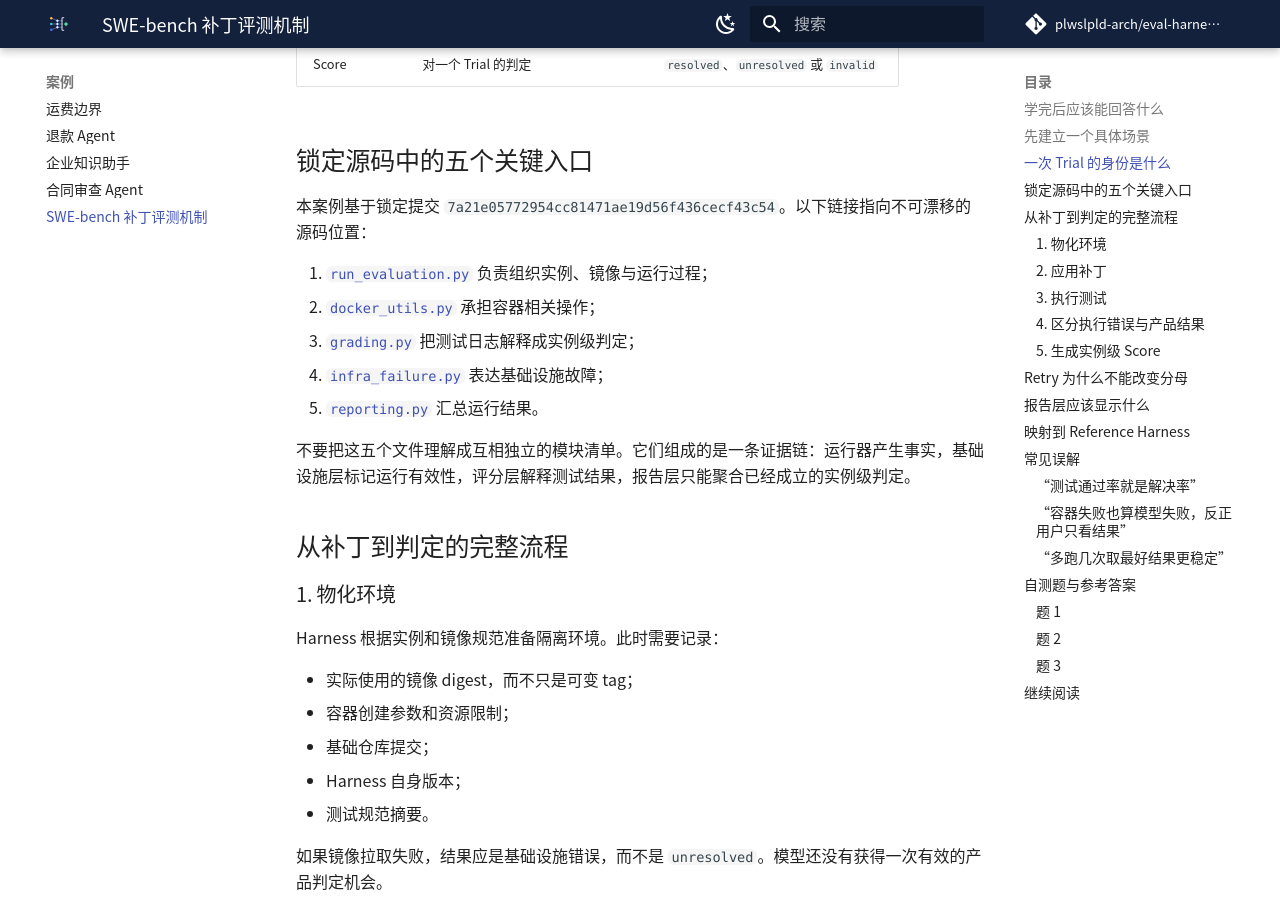
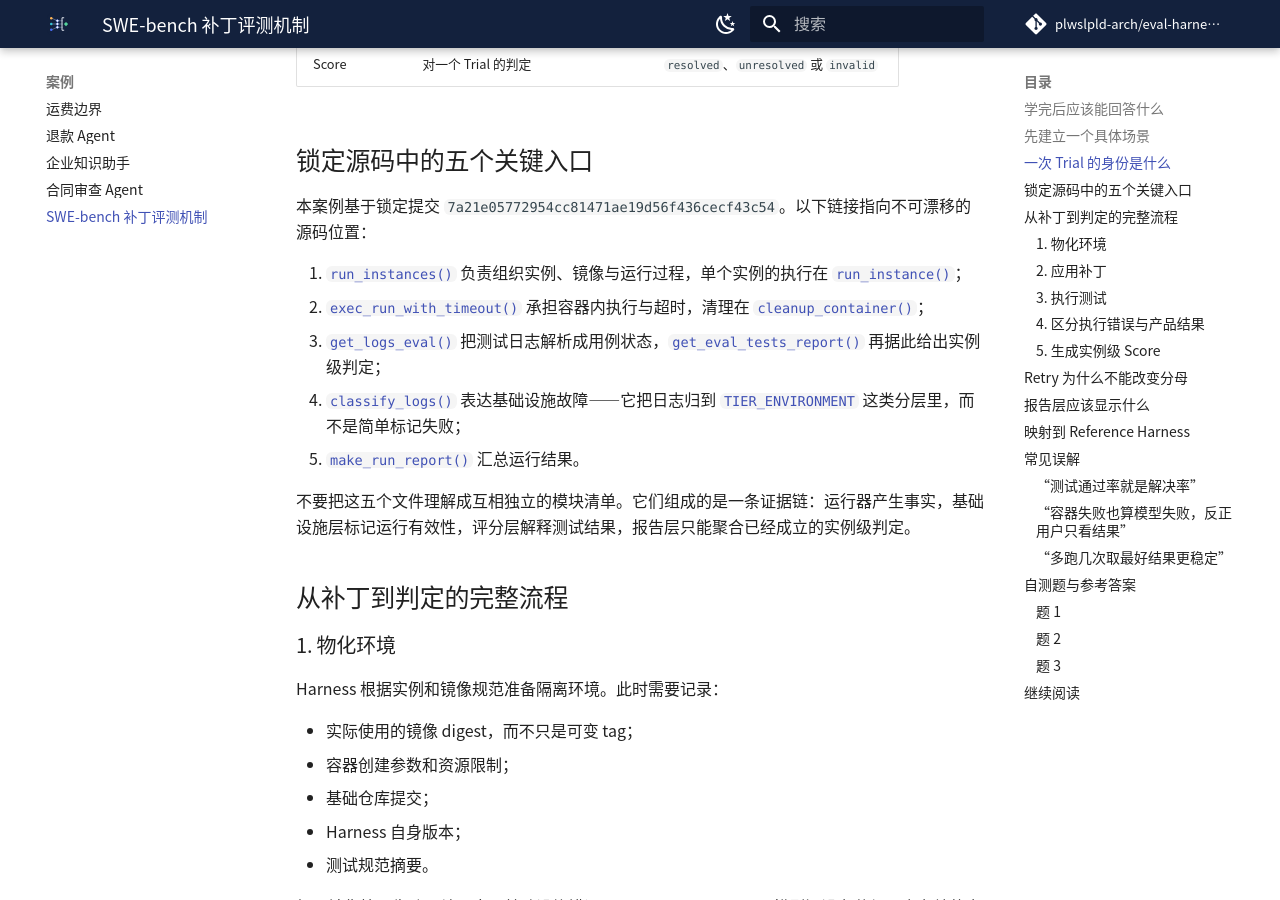
Before and after one commit to plwslpld-arch/eval-harness-internals, an MkDocs documentation site: the page built from docs/cases/swe-bench-mechanism.md, in a window 1280 px wide and 900 px high, scrolled down 2174 px. Built offline with MkDocs 1.6.1 and Material for MkDocs 9.7.7, drawn with Linux system fonts in a browser that asks for light colours; comment, search, counter and statistics services are not loaded.

Commit message:
docs(案例/lm-eval): 再补 14 条精确锚点
SWE-bench 机制案例原来列了五个文件各自的职责，但都指向整个文件。现在每条落到
真正干活的函数：run_instances 组织实例、exec_run_with_timeout 在容器里执行、
get_logs_eval 解析日志、get_eval_tests_report 给出实例判定、classify_logs 归类
基础设施故障。读者点进去就是那段代码，不用在几百行里找。

lm-eval 的两篇同样处理：Task 基类、build_all_requests、process_results、
以及 evaluator_utils 里四个聚合函数各自成锚。

正文行号覆盖率到 76%。剩下的多是「某某职责位于某文件」这类文件级说明，
指向整个文件本来合理。

```diff
--- a/docs/cases/swe-bench-mechanism.md
+++ b/docs/cases/swe-bench-mechanism.md
@@ -61,11 +61,11 @@
 
 本案例基于锁定提交 `7a21e05772954cc81471ae19d56f436cecf43c54`。以下链接指向不可漂移的源码位置：
 
-1. [`run_evaluation.py`](https://github.com/SWE-bench/SWE-bench/blob/7a21e05772954cc81471ae19d56f436cecf43c54/swebench/harness/run_evaluation.py) 负责组织实例、镜像与运行过程；
-2. [`docker_utils.py`](https://github.com/SWE-bench/SWE-bench/blob/7a21e05772954cc81471ae19d56f436cecf43c54/swebench/harness/docker_utils.py) 承担容器相关操作；
-3. [`grading.py`](https://github.com/SWE-bench/SWE-bench/blob/7a21e05772954cc81471ae19d56f436cecf43c54/swebench/harness/grading.py) 把测试日志解释成实例级判定；
-4. [`infra_failure.py`](https://github.com/SWE-bench/SWE-bench/blob/7a21e05772954cc81471ae19d56f436cecf43c54/swebench/harness/infra_failure.py) 表达基础设施故障；
-5. [`reporting.py`](https://github.com/SWE-bench/SWE-bench/blob/7a21e05772954cc81471ae19d56f436cecf43c54/swebench/harness/reporting.py) 汇总运行结果。
+1. [`run_instances()`](https://github.com/SWE-bench/SWE-bench/blob/7a21e05772954cc81471ae19d56f436cecf43c54/swebench/harness/run_evaluation.py#L432-L471) 负责组织实例、镜像与运行过程，单个实例的执行在 [`run_instance()`](https://github.com/SWE-bench/SWE-bench/blob/7a21e05772954cc81471ae19d56f436cecf43c54/swebench/harness/run_evaluation.py#L229-L268)；
+2. [`exec_run_with_timeout()`](https://github.com/SWE-bench/SWE-bench/blob/7a21e05772954cc81471ae19d56f436cecf43c54/swebench/harness/docker_utils.py#L109-L146) 承担容器内执行与超时，清理在 [`cleanup_container()`](https://github.com/SWE-bench/SWE-bench/blob/7a21e05772954cc81471ae19d56f436cecf43c54/swebench/harness/docker_utils.py#L48-L87)；
+3. [`get_logs_eval()`](https://github.com/SWE-bench/SWE-bench/blob/7a21e05772954cc81471ae19d56f436cecf43c54/swebench/harness/grading.py#L113-L152) 把测试日志解析成用例状态，[`get_eval_tests_report()`](https://github.com/SWE-bench/SWE-bench/blob/7a21e05772954cc81471ae19d56f436cecf43c54/swebench/harness/grading.py#L179-L218) 再据此给出实例级判定；
+4. [`classify_logs()`](https://github.com/SWE-bench/SWE-bench/blob/7a21e05772954cc81471ae19d56f436cecf43c54/swebench/harness/infra_failure.py#L79-L86) 表达基础设施故障——它把日志归到 [`TIER_ENVIRONMENT`](https://github.com/SWE-bench/SWE-bench/blob/7a21e05772954cc81471ae19d56f436cecf43c54/swebench/harness/infra_failure.py#L22-L25) 这类分层里，而不是简单标记失败；
+5. [`make_run_report()`](https://github.com/SWE-bench/SWE-bench/blob/7a21e05772954cc81471ae19d56f436cecf43c54/swebench/harness/reporting.py#L16-L55) 汇总运行结果。
 
 不要把这五个文件理解成互相独立的模块清单。它们组成的是一条证据链：运行器产生事实，基础设施层标记运行有效性，评分层解释测试结果，报告层只能聚合已经成立的实例级判定。
 
```
Also changed, not shown: docs/harnesses/lm-evaluation-harness/01-entry-task-loading.md (+2 -2 lines), docs/harnesses/lm-evaluation-harness/03-scoring-aggregation-tests.md (+2 -2 lines).
